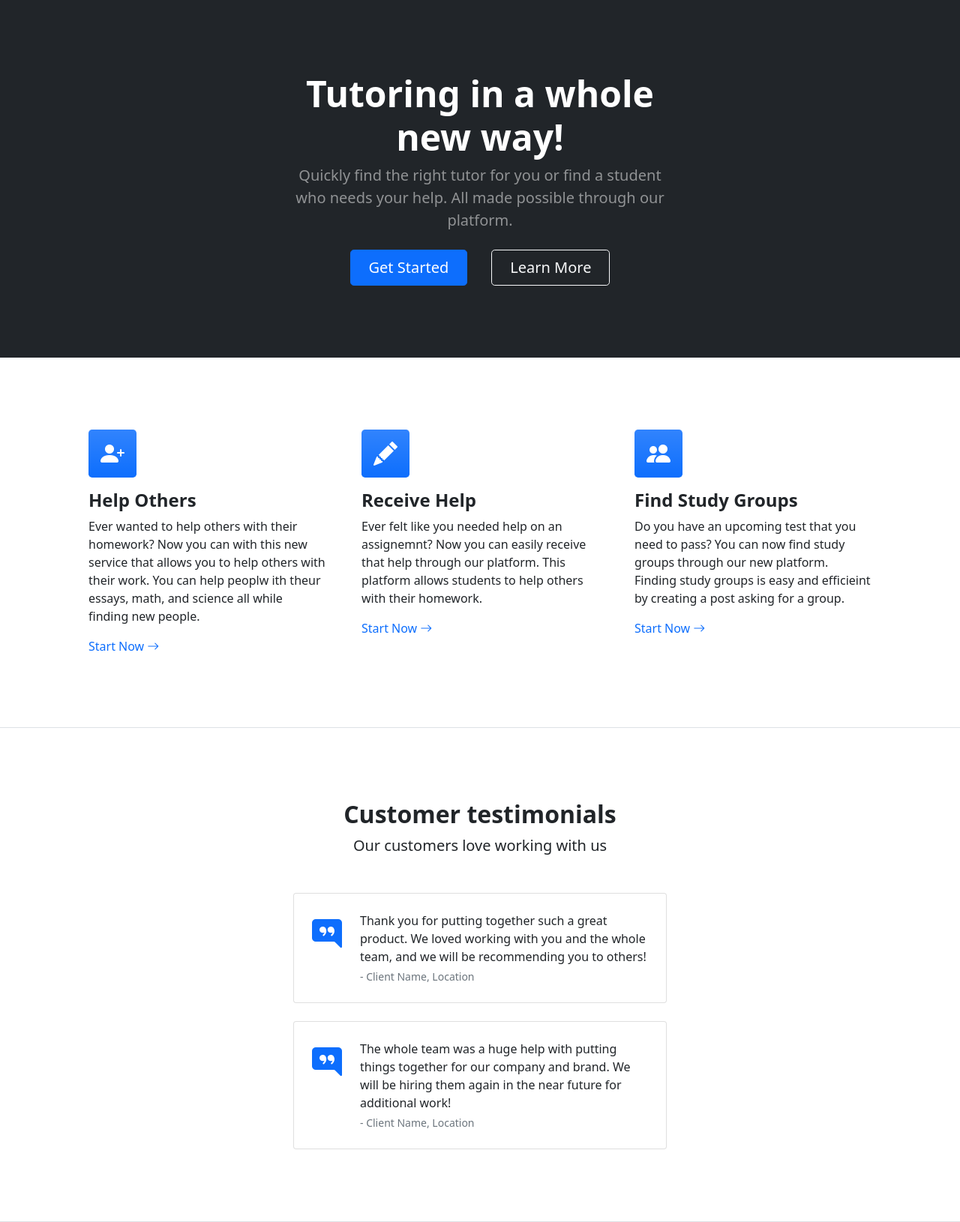
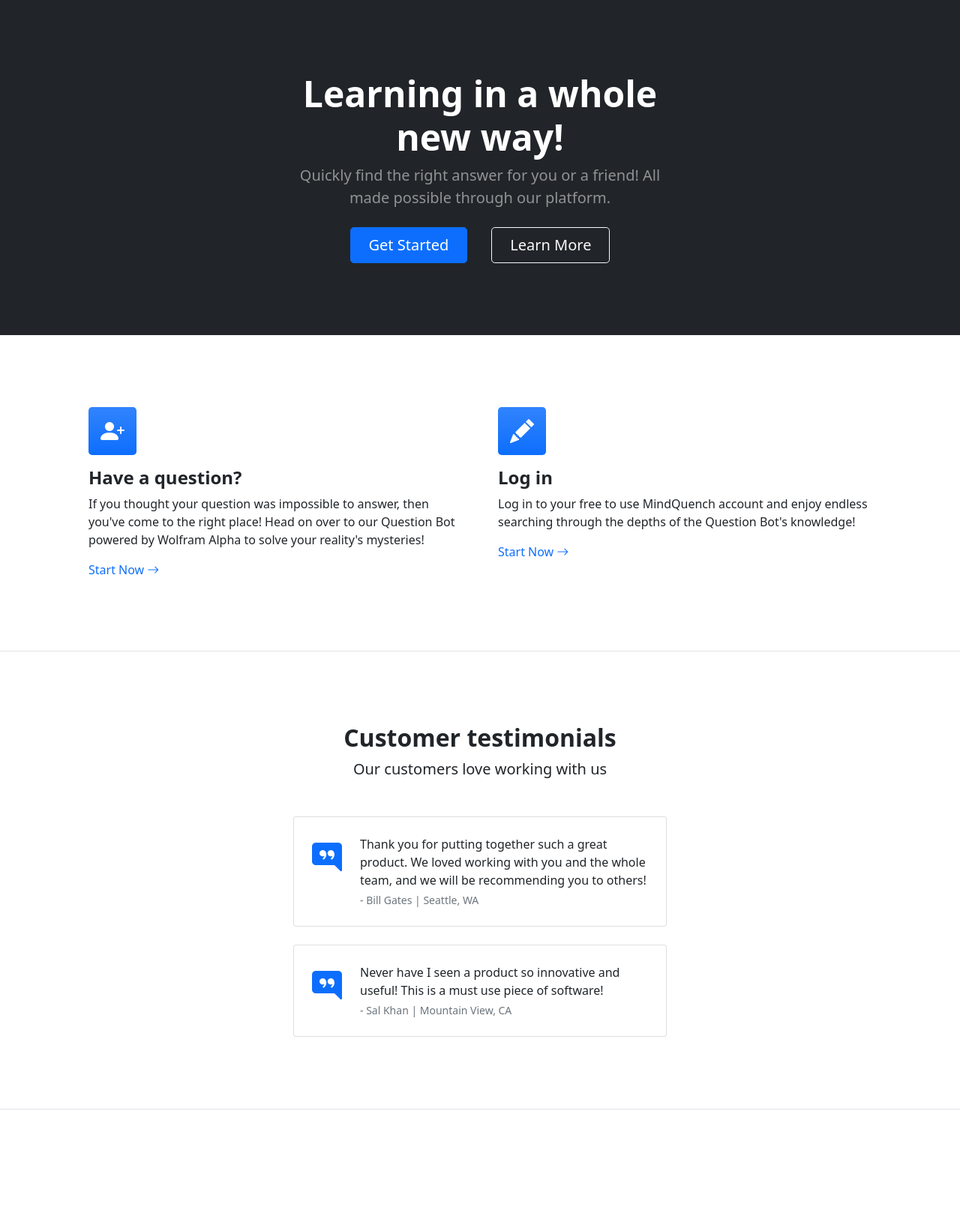
Before and after one commit to suchir-madap/hightechhacks, a Flask app: page / in a window 1280 px wide. Shown: the part 56-1686 px from the top of the page at 75% size. After the commit the page ends 1536 px from the top, so only its background shows below. Run offline with Flask 2, Linux system fonts and the light colour scheme; some libraries are stand-ins or nearby versions.

Commit message:
changes to index

```diff
--- a/templates/index.html
+++ b/templates/index.html
@@ -36,8 +36,8 @@
                 <div class="row gx-5 justify-content-center">
                     <div class="col-lg-6">
                         <div class="text-center my-5">
-                            <h1 class="display-5 fw-bolder text-white mb-2">Tutoring in a whole new way!</h1>
-                            <p class="lead text-white-50 mb-4">Quickly find the right tutor for you or find a student who needs your help. All made possible through our platform.</p>
+                            <h1 class="display-5 fw-bolder text-white mb-2">Learning in a whole new way!</h1>
+                            <p class="lead text-white-50 mb-4">Quickly find the right answer for you or a friend! All made possible through our platform.</p>
                             <div class="d-grid gap-3 d-sm-flex justify-content-sm-center">
                                 <a class="btn btn-primary btn-lg px-4 me-sm-3" href="#features">Get Started</a>
                                 <a HREF = "startbootstrap-scrolling-nav-gh-pages/about.html" class="btn btn-outline-light btn-lg px-4" href="#!">Learn More</a>
@@ -51,24 +51,25 @@
         <section class="py-5 border-bottom" id="features">
             <div class="container px-5 my-5">
                 <div class="row gx-5">
-                    <div class="col-lg-4 mb-5 mb-lg-0">
+                    <div class="col-lg-6 mb-5 mb-lg-0">
                         <div class="feature bg-primary bg-gradient text-white rounded-3 mb-3"><i class="bi bi-person-plus-fill"></i></div>
-                        <h2 class="h4 fw-bolder">Help Others</h2>
-                        <p>Ever wanted to help others with their homework? Now you can with this new service that allows you to help others with their work. You can help peoplw ith theur essays, math, and science all while finding new people.</p>
-                        <a class="text-decoration-none" href="#!">
+                        <h2 class="h4 fw-bolder">Have a question?</h2>
+                        <p>If you thought your question was impossible to answer, then you've come to the right place! Head on over to our Question Bot powered by Wolfram Alpha to solve your reality's mysteries!</p>
+                        <a class="text-decoration-none" href=questionBot>
                             Start Now
                             <i class="bi bi-arrow-right"></i>
                         </a>
                     </div>
-                    <div class="col-lg-4 mb-5 mb-lg-0">
+                    <div class="col-lg-6 mb-5 mb-lg-0">
                         <div class="feature bg-primary bg-gradient text-white rounded-3 mb-3"><i class="bi bi-pencil-fill"></i></div>
-                        <h2 class="h4 fw-bolder">Receive Help</h2>
-                        <p>Ever felt like you needed help on an assignemnt? Now you can easily receive that help through our platform. This platform allows students to help others with their homework.</p>
-                        <a class="text-decoration-none" href="#!">
+                        <h2 class="h4 fw-bolder">Log in</h2>
+                        <p>Log in to your free to use MindQuench account and enjoy endless searching through the depths of the Question Bot's knowledge!</p>
+                        <a class="text-decoration-none" href=login>
                             Start Now
                             <i class="bi bi-arrow-right"></i>
                         </a>
                     </div>
+                    <!--
                     <div class="col-lg-4">
                         <div class="feature bg-primary bg-gradient text-white rounded-3 mb-3"><i class="bi bi-people-fill"></i></div>
                         <h2 class="h4 fw-bolder">Find Study Groups</h2>
@@ -78,6 +79,7 @@
                             <i class="bi bi-arrow-right"></i>
                         </a>
                     </div>
+                    -->
                 </div>
             </div>
         </section>
@@ -100,7 +102,7 @@
                                     <div class="flex-shrink-0"><i class="bi bi-chat-right-quote-fill text-primary fs-1"></i></div>
                                     <div class="ms-4">
                                         <p class="mb-1">Thank you for putting together such a great product. We loved working with you and the whole team, and we will be recommending you to others!</p>
-                                        <div class="small text-muted">- Client Name, Location</div>
+                                        <div class="small text-muted">- Bill Gates | Seattle, WA</div>
                                     </div>
                                 </div>
                             </div>
@@ -111,8 +113,8 @@
                                 <div class="d-flex">
                                     <div class="flex-shrink-0"><i class="bi bi-chat-right-quote-fill text-primary fs-1"></i></div>
                                     <div class="ms-4">
-                                        <p class="mb-1">The whole team was a huge help with putting things together for our company and brand. We will be hiring them again in the near future for additional work!</p>
-                                        <div class="small text-muted">- Client Name, Location</div>
+                                        <p class="mb-1">Never have I seen a product so innovative and useful! This is a must use piece of software!</p>
+                                        <div class="small text-muted">- Sal Khan | Mountain View, CA</div>
                                     </div>
                                 </div>
                             </div>
--- a/templates/qresult.html
+++ b/templates/qresult.html
@@ -29,6 +29,6 @@
             <input type='hidden' name='redirecturl' value='/result'>
             <button type ="submit" class="btn btn-primary btn-lg" id = "submitBtn" style="height:60px;width:110px">Search</button>
         </form>
-        <div id="answer_container" class ="col-lg-4"></h1>
+        <div id="answer_container" class ="col-lg-4"></div>
     </body>
 </html>
```
